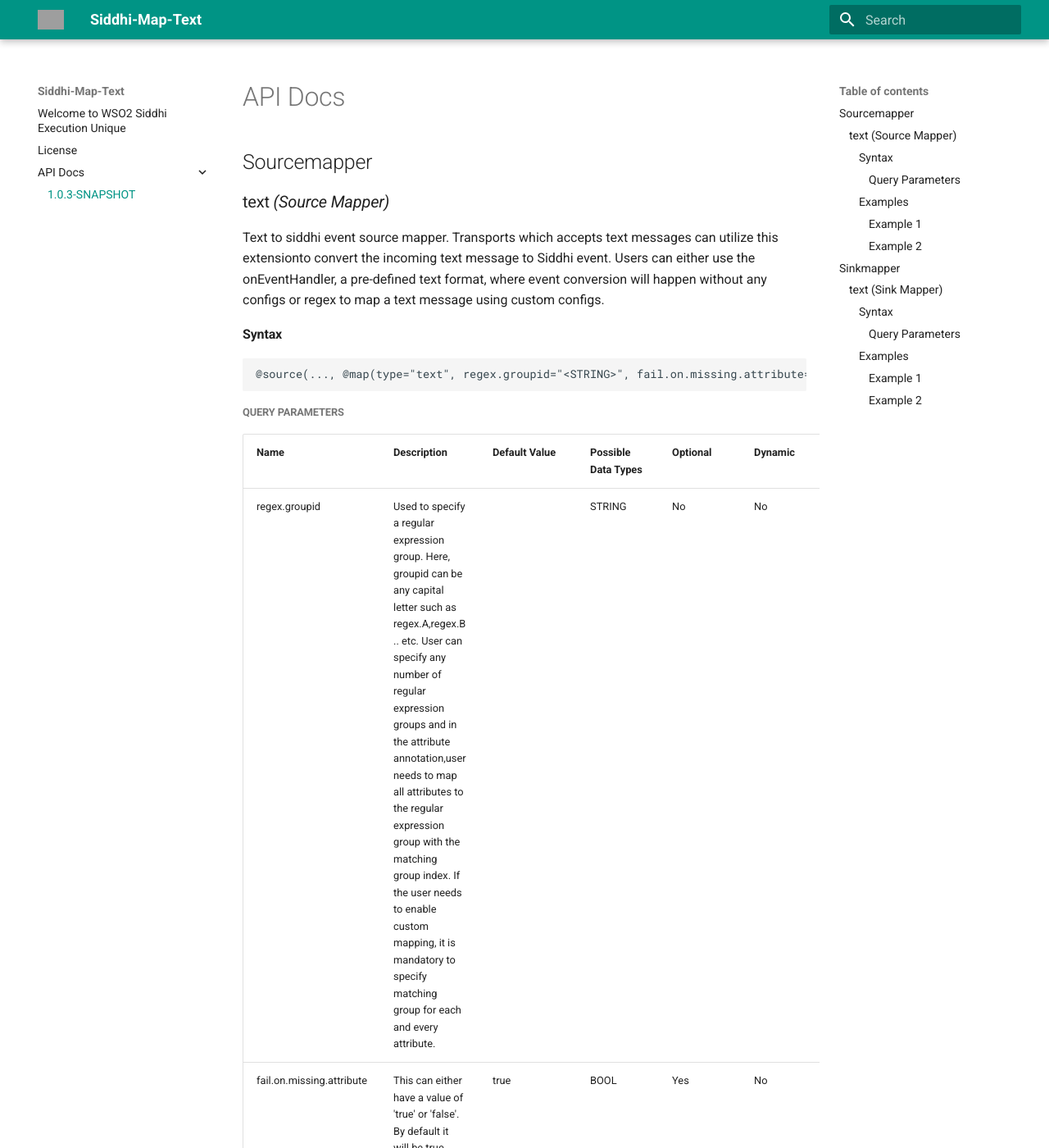
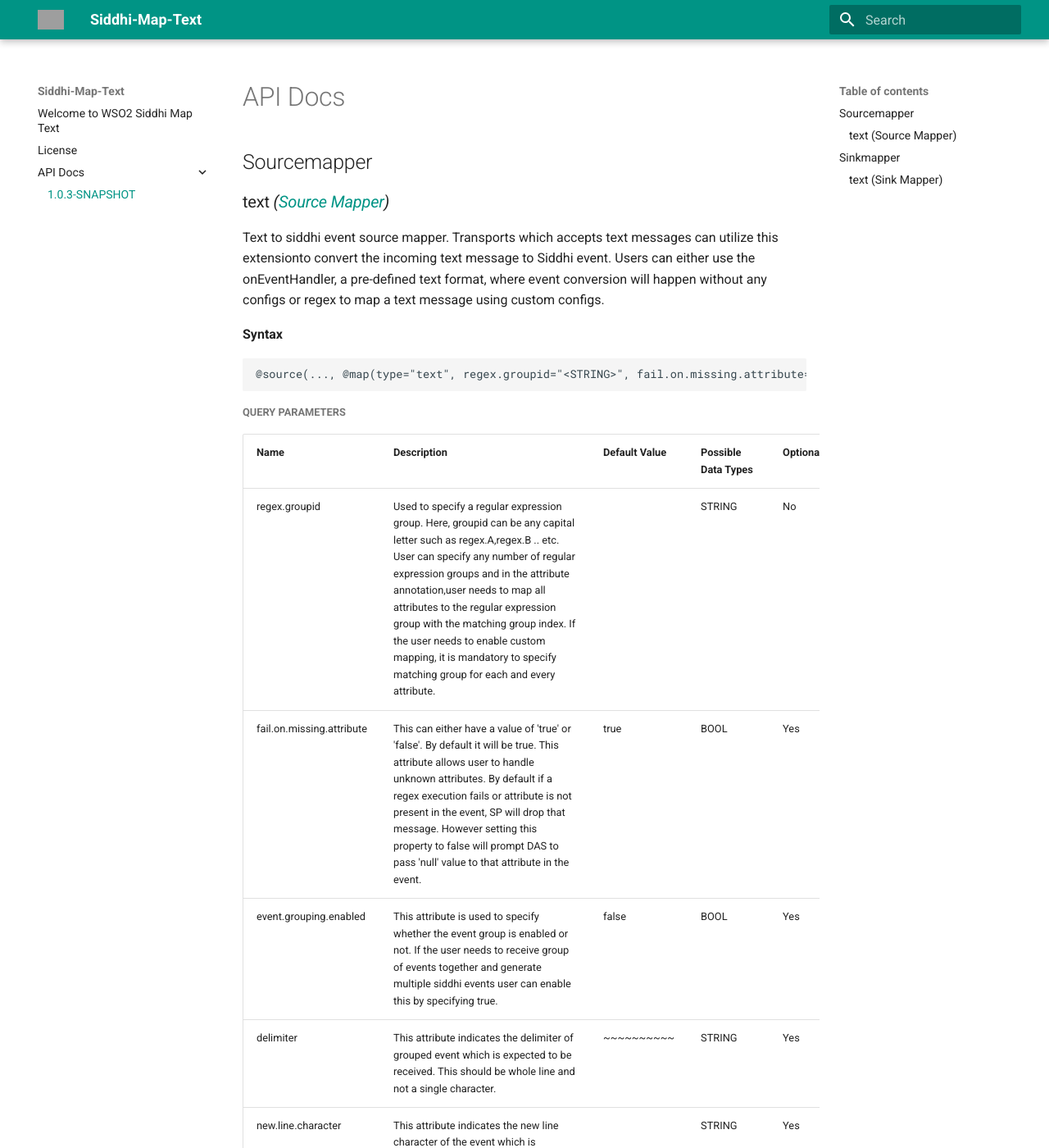
Before and after one commit to siddhi-io/siddhi-map-text, an MkDocs documentation site: the page built from docs/api/1.0.3-SNAPSHOT.md, in a window 1280 px wide and 1400 px high. Shown: the whole window at 82% size. Built offline with MkDocs 1.6.1 and Material for MkDocs 9.7.7, drawn with Linux system fonts in a browser that asks for light colours; old or Windows-style settings are respelled for this version of MkDocs; some of the changed text lies outside the part shown; grey boxes are pictures that could not be loaded.

Commit message:
Update site

````diff
--- a/docs/api/1.0.3-SNAPSHOT.md
+++ b/docs/api/1.0.3-SNAPSHOT.md
@@ -2,77 +2,71 @@
 
 ## Sourcemapper
 
-### text _(Source Mapper)_
+### text *(<a target="_blank" href="https://wso2.github.io/siddhi/documentation/siddhi-4.0/#source-mappers">Source Mapper</a>)*
 
 <p style="word-wrap: break-word">Text to siddhi event source mapper. Transports which accepts text messages can utilize this extensionto convert the incoming text message to Siddhi event. Users can either use the onEventHandler, a pre-defined text format, where event conversion will happen without any configs or regex to map a text message using custom configs.</p>
 
-#### Syntax
-
+<span id="syntax" class="md-typeset" style="display: block; font-weight: bold;">Syntax</span>
 ```
 @source(..., @map(type="text", regex.groupid="<STRING>", fail.on.missing.attribute="<BOOL>", event.grouping.enabled="<BOOL>", delimiter="<STRING>", new.line.character="<STRING>")
 ```
 
-##### Query Parameters
-
+<span id="query-parameters" class="md-typeset" style="display: block; color: rgba(0, 0, 0, 0.54); font-size: 12.8px; font-weight: bold;">QUERY PARAMETERS</span>
 <table>
     <tr>
         <th>Name</th>
-        <th>Description</th>
+        <th style="min-width: 20em">Description</th>
         <th>Default Value</th>
         <th>Possible Data Types</th>
         <th>Optional</th>
         <th>Dynamic</th>
     </tr>
     <tr>
-        <td valign="top">regex.groupid</td>
-        <td valign="top"><p style="word-wrap: break-word">Used to specify a regular expression group. Here, groupid can be any capital letter such as regex.A,regex.B .. etc. User can specify any number of regular expression groups and in the attribute annotation,user needs to map all attributes to the regular expression group with the matching group index. If the user needs to enable custom mapping, it is mandatory to specify matching group for each and every attribute.</p></td>
-        <td valign="top"></td>
-        <td valign="top">STRING</td>
-        <td valign="top">No</td>
-        <td valign="top">No</td>
+        <td style="vertical-align: top">regex.groupid</td>
+        <td style="vertical-align: top; word-wrap: break-word">Used to specify a regular expression group. Here, groupid can be any capital letter such as regex.A,regex.B .. etc. User can specify any number of regular expression groups and in the attribute annotation,user needs to map all attributes to the regular expression group with the matching group index. If the user needs to enable custom mapping, it is mandatory to specify matching group for each and every attribute.</td>
+        <td style="vertical-align: top"></td>
+        <td style="vertical-align: top">STRING</td>
+        <td style="vertical-align: top">No</td>
+        <td style="vertical-align: top">No</td>
     </tr>
     <tr>
-        <td valign="top">fail.on.missing.attribute</td>
-        <td valign="top"><p style="word-wrap: break-word">This can either have a value of 'true' or 'false'. By default it will be true. This attribute allows user to handle unknown attributes. By default if a regex execution fails or attribute is not present in the event, SP will drop that message. However setting this property to false will prompt DAS to pass 'null' value to that attribute in the event.</p></td>
-        <td valign="top">true</td>
-        <td valign="top">BOOL</td>
-        <td valign="top">Yes</td>
-        <td valign="top">No</td>
+        <td style="vertical-align: top">fail.on.missing.attribute</td>
+        <td style="vertical-align: top; word-wrap: break-word">This can either have a value of 'true' or 'false'. By default it will be true. This attribute allows user to handle unknown attributes. By default if a regex execution fails or attribute is not present in the event, SP will drop that message. However setting this property to false will prompt DAS to pass 'null' value to that attribute in the event.</td>
+        <td style="vertical-align: top">true</td>
+        <td style="vertical-align: top">BOOL</td>
+        <td style="vertical-align: top">Yes</td>
+        <td style="vertical-align: top">No</td>
     </tr>
     <tr>
-        <td valign="top">event.grouping.enabled</td>
-        <td valign="top"><p style="word-wrap: break-word">This attribute is used to specify whether the event group is enabled or not. If the user needs to receive group of events together and generate multiple siddhi events user can enable this by specifying true.</p></td>
-        <td valign="top">false</td>
-        <td valign="top">BOOL</td>
-        <td valign="top">Yes</td>
-        <td valign="top">No</td>
+        <td style="vertical-align: top">event.grouping.enabled</td>
+        <td style="vertical-align: top; word-wrap: break-word">This attribute is used to specify whether the event group is enabled or not. If the user needs to receive group of events together and generate multiple siddhi events user can enable this by specifying true.</td>
+        <td style="vertical-align: top">false</td>
+        <td style="vertical-align: top">BOOL</td>
+        <td style="vertical-align: top">Yes</td>
+        <td style="vertical-align: top">No</td>
     </tr>
     <tr>
-        <td valign="top">delimiter</td>
-        <td valign="top"><p style="word-wrap: break-word">This attribute indicates the delimiter of grouped event which is expected to be received. This should be whole line and not a single character.</p></td>
-        <td valign="top">~~~~~~~~~~</td>
-        <td valign="top">STRING</td>
-        <td valign="top">Yes</td>
-        <td valign="top">No</td>
+        <td style="vertical-align: top">delimiter</td>
+        <td style="vertical-align: top; word-wrap: break-word">This attribute indicates the delimiter of grouped event which is expected to be received. This should be whole line and not a single character.</td>
+        <td style="vertical-align: top">~~~~~~~~~~</td>
+        <td style="vertical-align: top">STRING</td>
+        <td style="vertical-align: top">Yes</td>
+        <td style="vertical-align: top">No</td>
     </tr>
     <tr>
-        <td valign="top">new.line.character</td>
-        <td valign="top"><p style="word-wrap: break-word">This attribute indicates the new line character of the event which is expected to be received. This is used mostly when communication between 2 types of operating systems is expected. For instance as the end of line character linux uses '<br>' while windows use '
-<br>'.</p></td>
-        <td valign="top">
+        <td style="vertical-align: top">new.line.character</td>
+        <td style="vertical-align: top; word-wrap: break-word">This attribute indicates the new line character of the event which is expected to be received. This is used mostly when communication between 2 types of operating systems is expected. For instance as the end of line character linux uses '<br>' while windows use '
+<br>'.</td>
+        <td style="vertical-align: top">
 </td>
-        <td valign="top">STRING</td>
-        <td valign="top">Yes</td>
-        <td valign="top">No</td>
+        <td style="vertical-align: top">STRING</td>
+        <td style="vertical-align: top">Yes</td>
+        <td style="vertical-align: top">No</td>
     </tr>
 </table>
 
-
-
-#### Examples
-
-##### Example 1
-
+<span id="examples" class="md-typeset" style="display: block; font-weight: bold;">Examples</span>
+<span id="example-1" class="md-typeset" style="display: block; color: rgba(0, 0, 0, 0.54); font-size: 12.8px; font-weight: bold;">EXAMPLE 1</span>
 ```
 @source(type='inMemory', topic='stock', @map(type='text'))
 define stream FooStream (symbol string, price float, volume long);
@@ -80,8 +74,7 @@
 ```
 <p style="word-wrap: break-word">Above configuration will perform a default text input mapping. Expected input should be as follows,symbol:"WSO2",<br>price:55.6,<br>volume:100ORsymbol:'WSO2',<br>price:55.6,<br>volume:100If group events is enabled then input should be as follows,symbol:'WSO2',<br>price:55.6,<br>volume:100<br>~~~~~~~~~~<br>symbol:'WSO2',<br>price:55.6,<br>volume:100</p>
 
-##### Example 2
-
+<span id="example-2" class="md-typeset" style="display: block; color: rgba(0, 0, 0, 0.54); font-size: 12.8px; font-weight: bold;">EXAMPLE 2</span>
 ```
 @source(type='inMemory', topic='stock', @map(type='text', fail.on.unknown.attribute = 'true', regex.A='(\w+)\s([-0-9]+)',regex.B='volume\s([-0-9]+)', @attributes(symbol = 'A[1]',price = 'A[2]',volume = 'B' )
 ```
@@ -89,61 +82,55 @@
 
 ## Sinkmapper
 
-### text _(Sink Mapper)_
+### text *(<a target="_blank" href="https://wso2.github.io/siddhi/documentation/siddhi-4.0/#sink-mappers">Sink Mapper</a>)*
 
 <p style="word-wrap: break-word">Text to Event input mapper. Transports which accepts text messages can utilize this extensionto convert the incoming text message to Siddhi event. Users can either use  a pre-defined text format where event conversion will happen without any configs or use placeholders to map from a custom text message.</p>
 
-#### Syntax
-
+<span id="syntax" class="md-typeset" style="display: block; font-weight: bold;">Syntax</span>
 ```
 @sink(..., @map(type="text", event.grouping.enabled="<BOOL>", delimiter="<STRING>", new.line.character="<STRING>")
 ```
 
-##### Query Parameters
-
+<span id="query-parameters" class="md-typeset" style="display: block; color: rgba(0, 0, 0, 0.54); font-size: 12.8px; font-weight: bold;">QUERY PARAMETERS</span>
 <table>
     <tr>
         <th>Name</th>
-        <th>Description</th>
+        <th style="min-width: 20em">Description</th>
         <th>Default Value</th>
         <th>Possible Data Types</th>
         <th>Optional</th>
         <th>Dynamic</th>
     </tr>
     <tr>
-        <td valign="top">event.grouping.enabled</td>
-        <td valign="top"><p style="word-wrap: break-word">This attribute is used to specify whether the event grouping is enabled or not. If user needs to publish a group of events together user can enable this by specifying 'true'.</p></td>
-        <td valign="top">false</td>
-        <td valign="top">BOOL</td>
-        <td valign="top">Yes</td>
-        <td valign="top">No</td>
+        <td style="vertical-align: top">event.grouping.enabled</td>
+        <td style="vertical-align: top; word-wrap: break-word">This attribute is used to specify whether the event grouping is enabled or not. If user needs to publish a group of events together user can enable this by specifying 'true'.</td>
+        <td style="vertical-align: top">false</td>
+        <td style="vertical-align: top">BOOL</td>
+        <td style="vertical-align: top">Yes</td>
+        <td style="vertical-align: top">No</td>
     </tr>
     <tr>
-        <td valign="top">delimiter</td>
-        <td valign="top"><p style="word-wrap: break-word">This attribute indicates the delimiter of the grouped event which is expected to be received. This should be a whole line not a single character.</p></td>
-        <td valign="top">~~~~~~~~~~</td>
-        <td valign="top">STRING</td>
-        <td valign="top">Yes</td>
-        <td valign="top">No</td>
+        <td style="vertical-align: top">delimiter</td>
+        <td style="vertical-align: top; word-wrap: break-word">This attribute indicates the delimiter of the grouped event which is expected to be received. This should be a whole line not a single character.</td>
+        <td style="vertical-align: top">~~~~~~~~~~</td>
+        <td style="vertical-align: top">STRING</td>
+        <td style="vertical-align: top">Yes</td>
+        <td style="vertical-align: top">No</td>
     </tr>
     <tr>
-        <td valign="top">new.line.character</td>
-        <td valign="top"><p style="word-wrap: break-word">This attribute indicates the new line character ofthe event which is expected to be received. This is used mostly when communication between 2 types of operating systems is expected. For instance as the end of line character linux uses '<br>' while windows use '
-<br>'.</p></td>
-        <td valign="top">
+        <td style="vertical-align: top">new.line.character</td>
+        <td style="vertical-align: top; word-wrap: break-word">This attribute indicates the new line character ofthe event which is expected to be received. This is used mostly when communication between 2 types of operating systems is expected. For instance as the end of line character linux uses '<br>' while windows use '
+<br>'.</td>
+        <td style="vertical-align: top">
 </td>
-        <td valign="top">STRING</td>
-        <td valign="top">Yes</td>
-        <td valign="top">No</td>
+        <td style="vertical-align: top">STRING</td>
+        <td style="vertical-align: top">Yes</td>
+        <td style="vertical-align: top">No</td>
     </tr>
 </table>
 
-
-
-#### Examples
-
-##### Example 1
-
+<span id="examples" class="md-typeset" style="display: block; font-weight: bold;">Examples</span>
+<span id="example-1" class="md-typeset" style="display: block; color: rgba(0, 0, 0, 0.54); font-size: 12.8px; font-weight: bold;">EXAMPLE 1</span>
 ```
 @sink(type='inMemory', topic='stock', @map(type='text'))
 define stream FooStream (symbol string, price float, volume long);
@@ -151,8 +138,7 @@
 ```
 <p style="word-wrap: break-word">Above configuration will perform a default text input mapping. Expected output would be as follows,symbol:"WSO2",<br>price:55.6,<br>volume:100orsymbol:'WSO2',<br>price:55.6,<br>volume:100If group events is enabled then the output would be as follows,symbol:'WSO2',<br>price:55.6,<br>volume:100<br>~~~~~~~~~~<br>symbol:'WSO2',<br>price:55.6,<br>volume:100</p>
 
-##### Example 2
-
+<span id="example-2" class="md-typeset" style="display: block; color: rgba(0, 0, 0, 0.54); font-size: 12.8px; font-weight: bold;">EXAMPLE 2</span>
 ```
 @sink(type='inMemory', topic='stock', @map(type='text',  @payload(SensorID : {{symbol}}/{{Volume}},
 SensorPrice : Rs{{price}}/=,
--- a/mkdocs.yml
+++ b/mkdocs.yml
@@ -13,7 +13,7 @@
 - UA-103065-28
 - auto
 pages:
-- Welcome to WSO2 Siddhi Execution Unique: index.md
+- Welcome to WSO2 Siddhi Map Text: index.md
 - License: license.md
 - API Docs:
   - 1.0.3-SNAPSHOT: api/1.0.3-SNAPSHOT.md
--- a/pom.xml
+++ b/pom.xml
@@ -155,7 +155,7 @@
     </build>
 
     <properties>
-        <siddhi.version>4.0.0-M28</siddhi.version>
+        <siddhi.version>4.0.0-M52</siddhi.version>
         <siddhi.extension.io.tcp.version>2.0.2</siddhi.extension.io.tcp.version>
         <siddhi.extension.io.http.version>1.0.1</siddhi.extension.io.http.version>
         <siddhi.extension.io.file.version>1.0.0-M1</siddhi.extension.io.file.version>
````
Also changed, not shown: README.md (+5 -0 lines), docs/index.md (+5 -4 lines).
